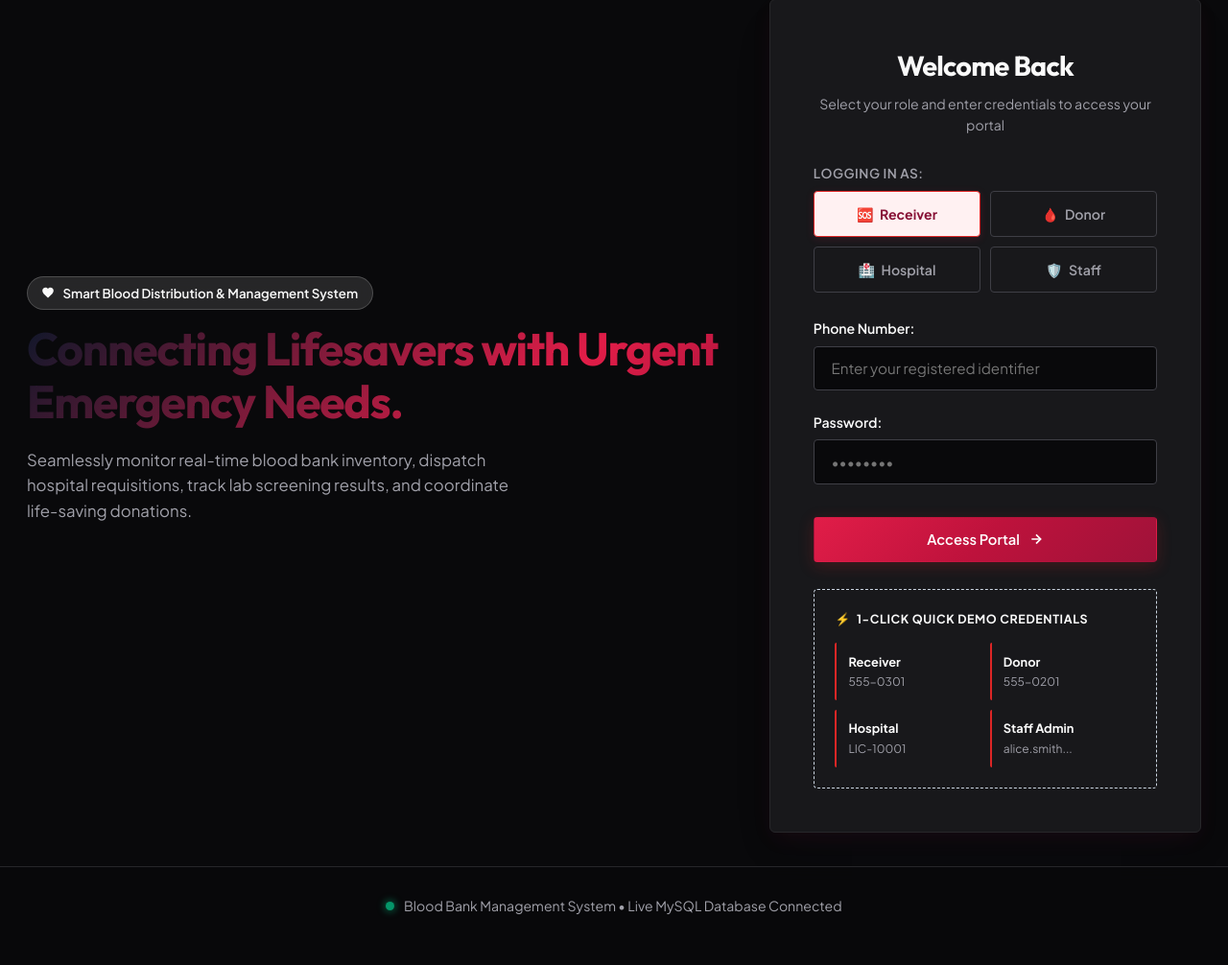
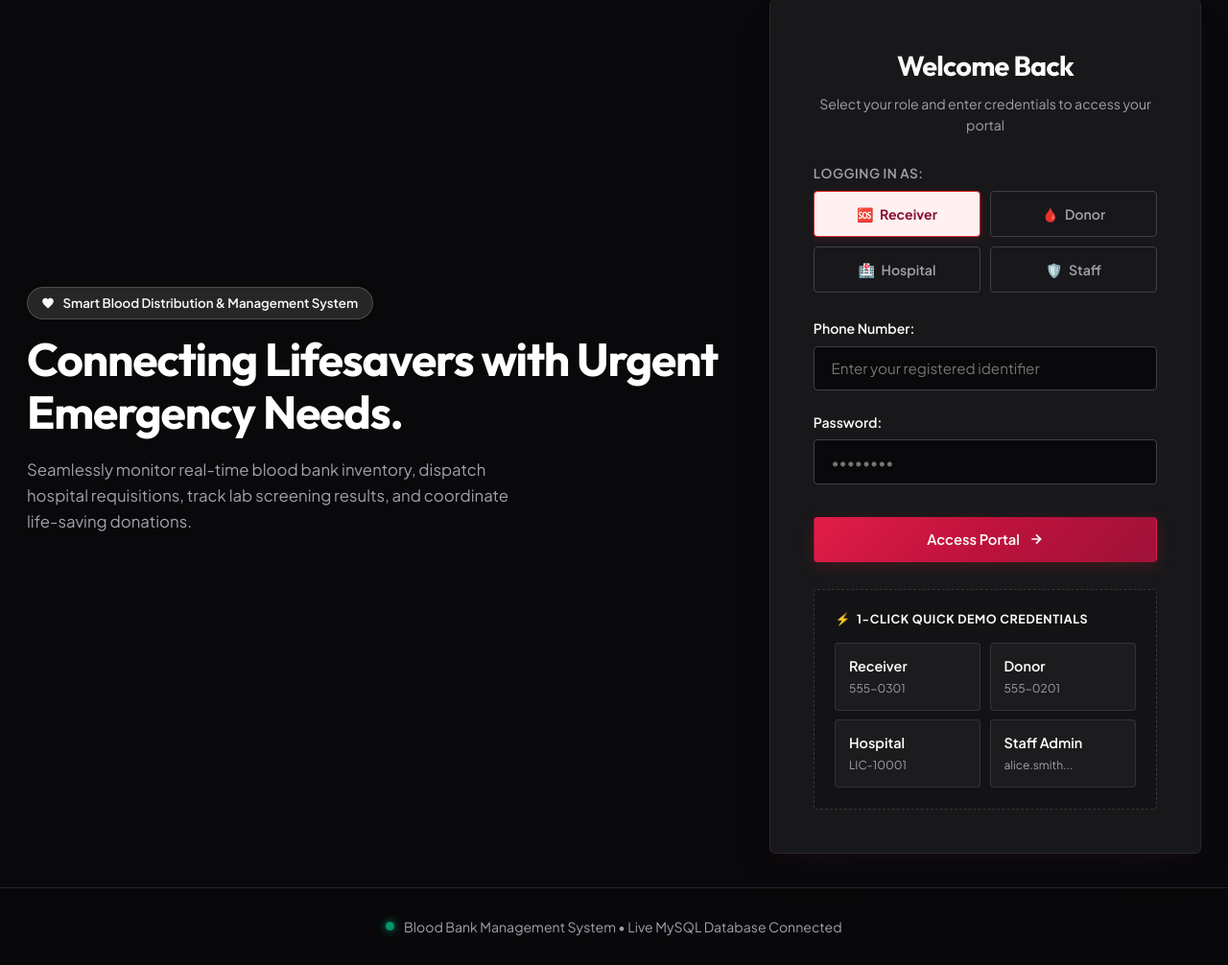
Before and after one commit to Shravya317/blood-bank-management-system, a Flask app: page /auth/login in a window 1280 px wide. Shown: the part 111-1117 px from the top of the page at 96% size. Before the commit the page ends 1064 px from the top, so only its background shows below. Run offline with Flask 3, Linux system fonts and the light colour scheme.

Commit message:
Fix dark mode contrast for login title and improve demo chip styles

```diff
--- a/static/css/style.css
+++ b/static/css/style.css
@@ -437,9 +437,7 @@ h1, h2, h3, h4, h5, h6 {
     font-size: 3rem;
     line-height: 1.15;
     margin-bottom: 1.25rem;
-    background: linear-gradient(135deg, #0f172a 0%, #e11d48 70%, #9f1239 100%);
-    -webkit-background-clip: text;
-    -webkit-text-fill-color: transparent;
+    color: #ffffff;
 }
 
 .auth-card {
@@ -493,9 +491,9 @@ h1, h2, h3, h4, h5, h6 {
 .demo-logins-box {
     margin-top: 1.75rem;
     padding: 1.35rem;
-    background: #18181b;
+    background: rgba(0, 0, 0, 0.2);
     border-radius: var(--radius-md);
-    border: 1px dashed #cbd5e1;
+    border: 1px dashed rgba(255, 255, 255, 0.15);
 }
 
 .demo-btn-grid {
@@ -506,19 +504,27 @@ h1, h2, h3, h4, h5, h6 {
 }
 
 .demo-chip {
-    padding: 0.6rem 0.75rem;
-    background: transparent;
-    border: none;
-    border-radius: var(--radius-sm);
-    font-size: 0.8rem;
+    padding: 0.75rem 0.85rem;
+    background: rgba(255, 255, 255, 0.04);
+    border: 1px solid rgba(255, 255, 255, 0.1);
+    border-radius: var(--radius-md);
+    font-size: 0.85rem;
     cursor: pointer;
     text-align: left;
     transition: all 0.2s ease;
-    border-left: 2px solid var(--primary-color);
+    color: var(--text-main);
+}
+
+.demo-chip strong {
+    color: #ffffff;
+    font-size: 0.9rem;
+    font-weight: 600;
 }
 
 .demo-chip:hover {
-    background: #27272a;
+    background: rgba(255, 255, 255, 0.08);
+    border-color: rgba(255, 255, 255, 0.2);
+    transform: translateY(-1px);
 }
 
 /* FORMS */
```
